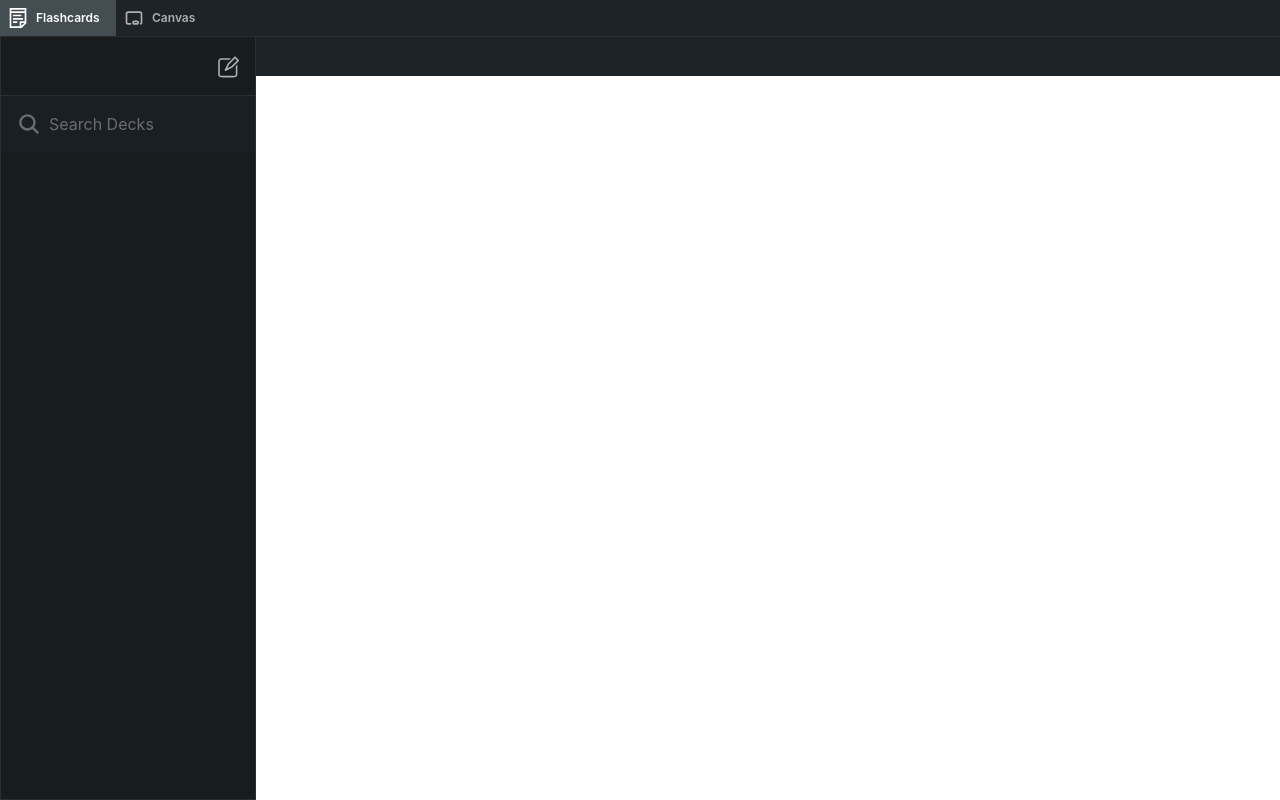
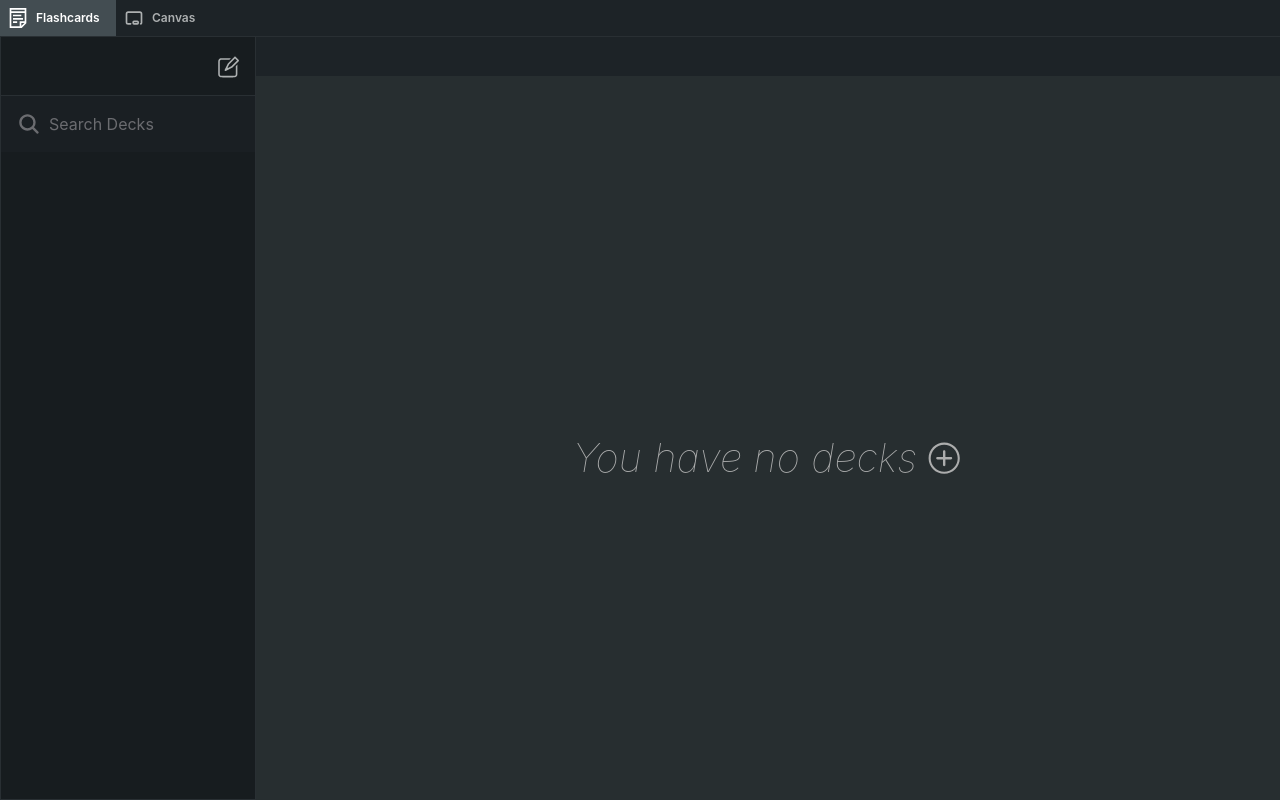
Before and after one commit to joao-miguel8/SuperNotes, a React (Vite) app: page /flashcards in a window 1280 px wide. Built offline with nearby package versions, Linux system fonts and the light colour scheme.

Commit message:
- Add you have no decks button in left side main content container

```diff
--- a/src/pages/flashcards-page/FlashCardsPage.tsx
+++ b/src/pages/flashcards-page/FlashCardsPage.tsx
@@ -1,3 +1,4 @@
+import { IoIosAddCircleOutline } from "react-icons/io";
 import { RxPencil2 } from "react-icons/rx";
 import { IoSearch } from "react-icons/io5";
 import { Icon } from "@chakra-ui/react";
@@ -19,7 +20,7 @@ function FlashCardsPage() {
 	const handleUpdateCurrentDeckTitle = (e: React.ChangeEvent<HTMLInputElement>) => {
 		setDecks(prevDecks => prevDecks.map((deck, index) => (index === currentDeckIndex ? { ...deck, name: e.target.value } : deck)));
 	};
-	console.log(decks);
+
 	return (
 		<div className="h-screen">
 			<AddNewDeck showAddNewDeckModal={showAddNewDeckModal} setShowAddNewDeckModal={(bool: boolean) => setShowAddNewDeckModal(bool)} setDecks={setDecks} />
@@ -76,7 +77,16 @@ function FlashCardsPage() {
 						</div>
 						{/* </div> */}
 						{/* left-side main content container  */}
-						<div className="h-full overflow-auto"></div>
+						<div className="h-full overflow-auto bg-[#272e30]">
+							{decks.length <= 0 && (
+								<div className="flex justify-center items-center h-full">
+									<button onClick={() => setShowAddNewDeckModal(true)} className="flex items-center gap-2 ">
+										<h3 className="align-base italic text-40 text-[#acadad] font-thin">You have no decks</h3>
+										<IoIosAddCircleOutline size={"2.4rem"} color="#acadad" />
+									</button>
+								</div>
+							)}
+						</div>
 						{/* left-side main-content */}
 					</div>
 				</div>
```
